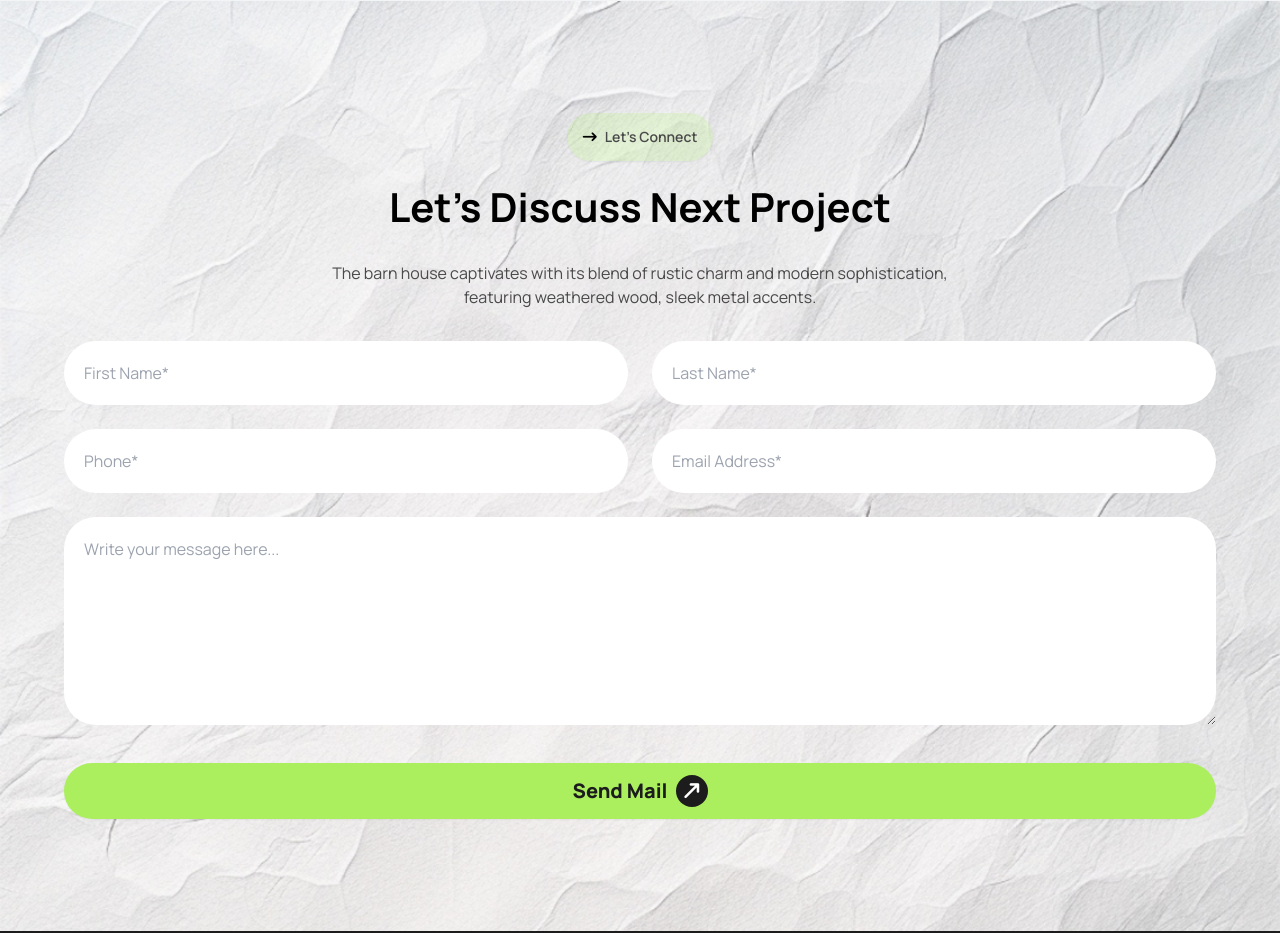
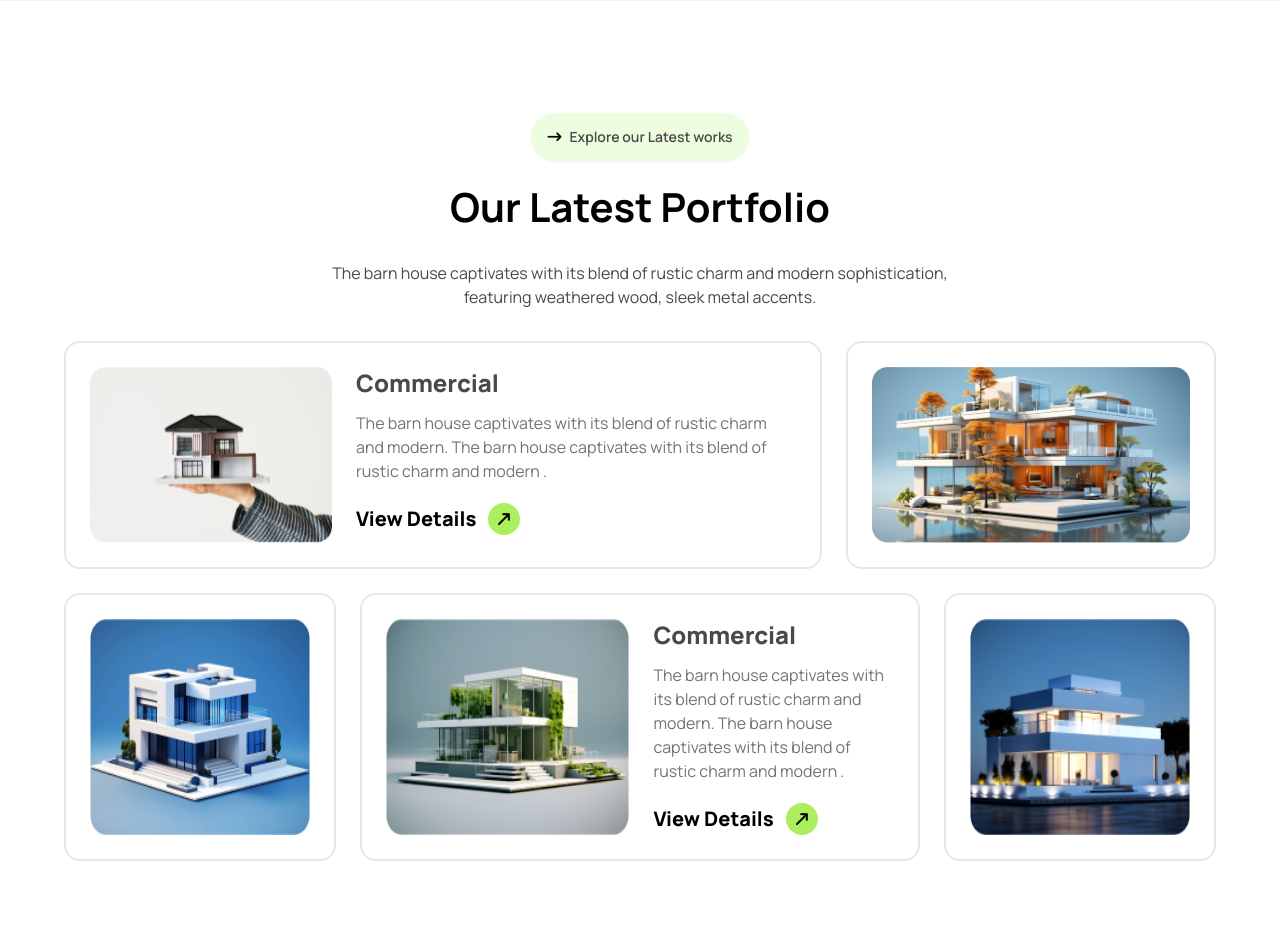
Before and after one commit to habibulalam/R-a3-Architectural-Design-website, a plain HTML site: page index.html in a window 1280 px wide. Shown: the part 2274-3207 px from the top of the page. Drawn offline with nearby package versions, Linux system fonts and the light colour scheme.

Commit message:
Portfolio section added

```diff
--- a/index.html
+++ b/index.html
@@ -226,7 +226,78 @@
         </section>
 
         <!-- Portfolio section (Challenge part) -->
-        <section></section>
+        <section class="max-w-[1170px] w-[90%] mx-auto my-28 ">
+            <!-- Title and description container -->
+            <div class="text-center mb-8">
+                <div class="flex justify-center">
+                    <button class="btn bg-[#ABEF5F33] border-none rounded-3xl text-[#494949] hover:bg-white mb-4"><i
+                            class="fa-solid fa-arrow-right-long"></i>Explore our Latest works</button>
+                </div>
+                <h1 class="text-[40px] font-bold mb-6">Our Latest Portfolio</h1>
+                <p class="text-[#494949] mb-6">The barn house captivates with its blend of rustic charm and modern
+                    sophistication, <br>
+                    featuring weathered wood, sleek metal accents.</p>
+            </div>
+
+            <!-- first 2 cards container -->
+            <div class="flex flex-col lg:flex-row gap-6 mb-6">
+                <!-- Card 1 -->
+                <div class="flex flex-col lg:flex-row gap-6 border-2 rounded-2xl p-6">
+                    <div>
+                        <img class="h-full w-full" src="./assets/img1.png" alt="">
+                    </div>
+                    <div class="max-w-[440px]">
+                        <h1 class="text-2xl text-[#494949] font-extrabold mb-3">Commercial</h1>
+                        <p class="text-[#737373] mb-5">The barn house captivates with its blend of rustic charm and
+                            modern. The barn house captivates with its blend of rustic charm and modern .</p>
+                        <div class="flex items-center gap-3">
+                            <h1 class="text-xl font-extrabold">View Details</h1>
+                            <div class="flex justify-center items-center size-8 bg-[#ABEF5F] rounded-full ">
+                                <i class="fa-solid fa-arrow-right-long -rotate-45 text-black"></i>
+                            </div>
+                        </div>
+                    </div>
+                </div>
+                <!-- Card 2 -->
+                <div class="border-2 rounded-2xl p-6 ">
+                    <img class="h-full w-full" src="./assets/img2.png" alt="">
+                </div>
+            </div>
+
+            <!-- Last 3 Cards Container -->
+            <div class="flex flex-col-reverse lg:flex-row gap-6">
+                <!-- Card 3 -->
+                <div class="border-2 rounded-2xl p-6 ">
+                    <img class="h-full w-full" src="./assets/img3.png" alt="">
+                </div>
+                <!-- Card 4 -->
+                <div class="flex flex-col lg:flex-row gap-6 border-2 rounded-2xl p-6">
+                    <div>
+                        <img class="h-full w-full" src="./assets/img4.png" alt="">
+                    </div>
+                    <div class="max-w-[241px]">
+                        <h1 class="text-2xl text-[#494949] font-extrabold mb-3">Commercial</h1>
+                        <p class="text-[#737373] mb-5">The barn house captivates with its blend of rustic charm and
+                            modern. The barn house captivates with its blend of rustic charm and modern .</p>
+                        <div class="flex items-center gap-3">
+                            <h1 class="text-xl font-extrabold">View Details</h1>
+                            <div class="flex justify-center items-center size-8 bg-[#ABEF5F] rounded-full ">
+                                <i class="fa-solid fa-arrow-right-long -rotate-45 text-black"></i>
+                            </div>
+                        </div>
+                    </div>
+                </div>
+                <!-- Card 5 -->
+                <div class="border-2 rounded-2xl p-6 ">
+                    <img class="h-full w-full" src="./assets/img5.png" alt="">
+                </div>
+            </div>
+        </section>
+
+
+
+
+
 
         <!-- Contact section -->
         <section class="bg-[url('./assets/bg.jpg')] bg-cover">
@@ -263,8 +334,10 @@
                         <div
                             class="btn bg-[#ABEF5F] text-[#1C1C1C] text-xl border-none rounded-[32px] py-3 h-fit w-full group">
                             <button class="text-xl font-extrabold group-hover:text-white">Send Mail</button>
-                            <div class="flex justify-center items-center size-8 bg-[#1C1C1C] rounded-full group-hover:bg-[#ABEF5F]">
-                                <i class="fa-solid fa-arrow-right-long -rotate-45 text-white group-hover:text-black"></i>
+                            <div
+                                class="flex justify-center items-center size-8 bg-[#1C1C1C] rounded-full group-hover:bg-[#ABEF5F]">
+                                <i
+                                    class="fa-solid fa-arrow-right-long -rotate-45 text-white group-hover:text-black"></i>
                             </div>
                         </div>
                     </div>
@@ -285,7 +358,8 @@
             </div>
             <!-- description -->
             <div class="mb-12">
-                <p class="text-[#737373]">The barn house captivates with its blend of rustic charm and modern sophistication, <br> featuring weathered wood, sleek metal accents.</p>
+                <p class="text-[#737373]">The barn house captivates with its blend of rustic charm and modern
+                    sophistication, <br> featuring weathered wood, sleek metal accents.</p>
             </div>
             <!-- nav list -->
             <div>
@@ -297,11 +371,11 @@
                 </ul>
             </div>
             <!-- btn -->
-             <div class="btn bg-[#ABEF5F] text-[#1C1C1C] text-xl border hover:border-white rounded-[32px] px-6 py-3 h-fit w-full md:w-fit lg:w-fit group">
+            <div
+                class="btn bg-[#ABEF5F] text-[#1C1C1C] text-xl border hover:border-white rounded-[32px] px-6 py-3 h-fit w-full md:w-fit lg:w-fit group">
                 <button class="group-hover:text-white">Book Consult</button>
 
-                <div
-                    class="flex justify-center items-center size-8 bg-[#1C1C1C] rounded-full group-hover:bg-[#ABEF5F]">
+                <div class="flex justify-center items-center size-8 bg-[#1C1C1C] rounded-full group-hover:bg-[#ABEF5F]">
                     <i class="fa-solid fa-arrow-right-long -rotate-45 text-white group-hover:text-black"></i>
                 </div>
             </div>
```
Lines whose indentation alone changed are shown as unchanged.
